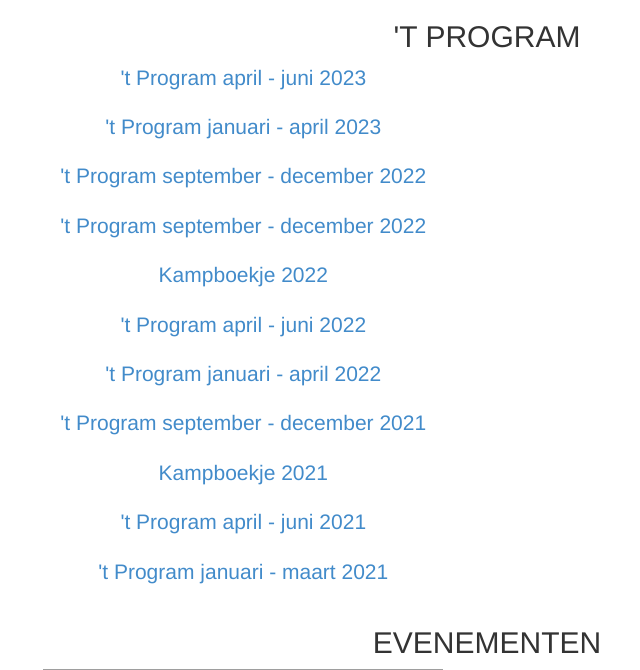
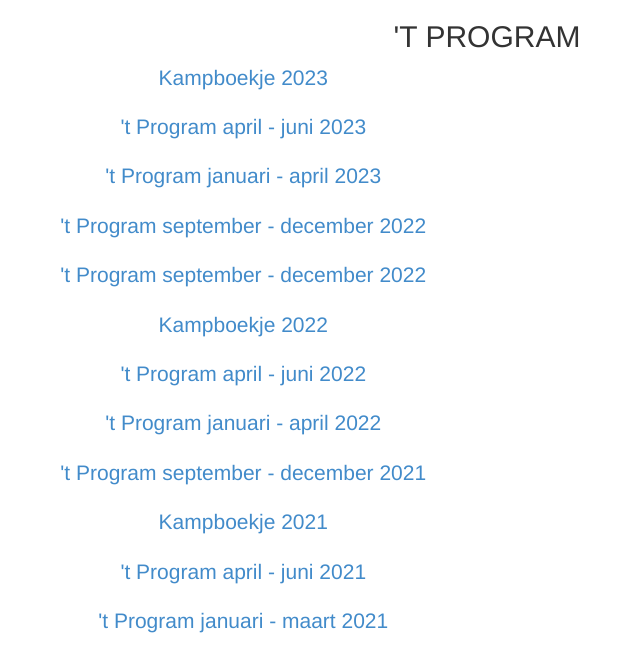
Before and after one commit to Chiro-Elzestraat/chiroelzestraat.be, a PHP site: page /chirojongens/index.php in a window 1280 px wide. Shown: the part 1659-2329 px from the top of the page, without its empty margins (153-793 px from the left). Run offline with PHP 8.4, Linux system fonts and the light colour scheme; some libraries are stand-ins or nearby versions; grey boxes are pictures that could not be loaded.

Commit message:
Toevoegen kampboekje

```diff
--- a/chirojongens/index.php
+++ b/chirojongens/index.php
@@ -362,7 +362,7 @@ $_SESSION['r'] = $r;
           <h2 class="text-uppercase ftco-uppercase">'t Program</h2>
           <div class="row justify-content-center mb-5">
             <div class="col-md-7">
-
+            <p class="lead"><a href="https://tprogram.chiroelzestraat.be/tprogram/Kampboekje_2023.pdf">Kampboekje 2023</a></p>
             <p class="lead"><a href="https://tprogram.chiroelzestraat.be/Program-april-juni-2023.pdf">'t Program april - juni 2023</a></p>
             <p class="lead"><a href="https://tprogram.chiroelzestraat.be/tProgram-januari-april-2023.pdf">'t Program januari - april 2023</a></p>
             <p class="lead"><a href="https://tprogram.chiroelzestraat.be/Program-september-december-2022.pdf">'t Program september - december 2022</a></p>
```
